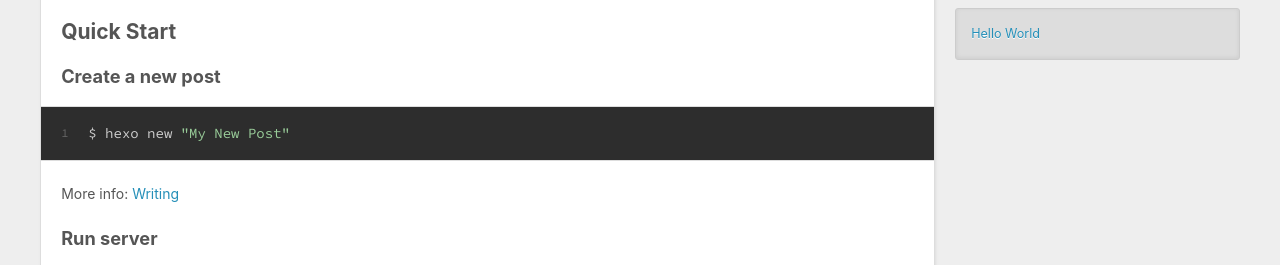
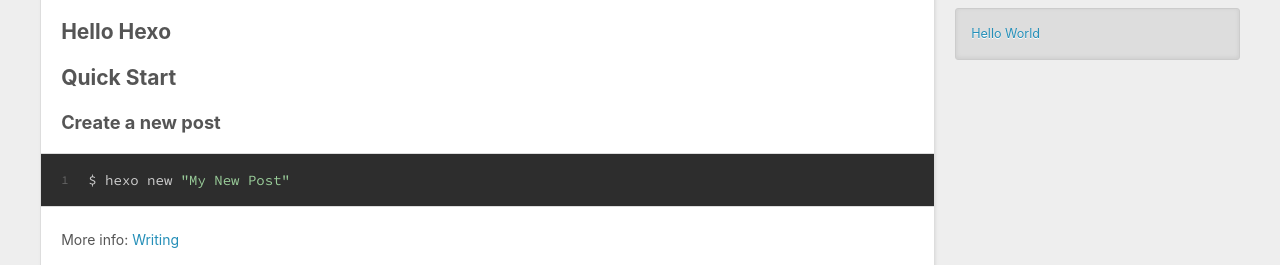
Before and after one commit to IVVIMU/IVVIMU.github.io, a plain HTML site: page index.html in a window 1280 px wide. Shown: the part 501-766 px from the top of the page. Drawn offline with nearby package versions, Linux system fonts and the light colour scheme.

Commit message:
Site updated: 2020-04-15 17:21:39

```diff
--- a/index.html
+++ b/index.html
@@ -87,7 +87,7 @@
     <div class="article-entry" itemprop="articleBody">
 
         <p>Welcome to <a href="https://hexo.io/" target="_blank" rel="noopener">Hexo</a>! This is your very first post. Check <a href="https://hexo.io/docs/" target="_blank" rel="noopener">documentation</a> for more info. If you get any problems when using Hexo, you can find the answer in <a href="https://hexo.io/docs/troubleshooting.html" target="_blank" rel="noopener">troubleshooting</a> or you can ask me on <a href="https://github.com/hexojs/hexo/issues" target="_blank" rel="noopener">GitHub</a>.</p>
-<h2 id="Quick-Start"><a href="#Quick-Start" class="headerlink" title="Quick Start"></a>Quick Start</h2><h3 id="Create-a-new-post"><a href="#Create-a-new-post" class="headerlink" title="Create a new post"></a>Create a new post</h3><figure class="highlight bash"><table><tr><td class="gutter"><pre><span class="line">1</span><br></pre></td><td class="code"><pre><span class="line">$ hexo new <span class="string">"My New Post"</span></span><br></pre></td></tr></table></figure>
+<h2 id="Hello-Hexo"><a href="#Hello-Hexo" class="headerlink" title="Hello Hexo"></a>Hello Hexo</h2><h2 id="Quick-Start"><a href="#Quick-Start" class="headerlink" title="Quick Start"></a>Quick Start</h2><h3 id="Create-a-new-post"><a href="#Create-a-new-post" class="headerlink" title="Create a new post"></a>Create a new post</h3><figure class="highlight bash"><table><tr><td class="gutter"><pre><span class="line">1</span><br></pre></td><td class="code"><pre><span class="line">$ hexo new <span class="string">"My New Post"</span></span><br></pre></td></tr></table></figure>
 
 <p>More info: <a href="https://hexo.io/docs/writing.html" target="_blank" rel="noopener">Writing</a></p>
 <h3 id="Run-server"><a href="#Run-server" class="headerlink" title="Run server"></a>Run server</h3><figure class="highlight bash"><table><tr><td class="gutter"><pre><span class="line">1</span><br></pre></td><td class="code"><pre><span class="line">$ hexo server</span><br></pre></td></tr></table></figure>
```
Also changed, not shown: 2020/04/15/hello-world/index.html (+4 -4 lines).
